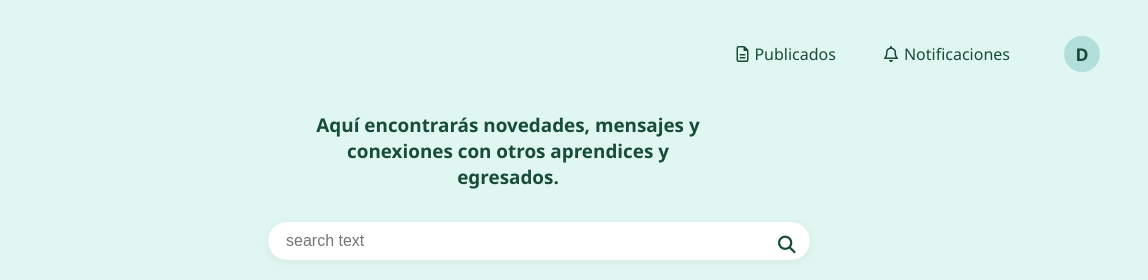
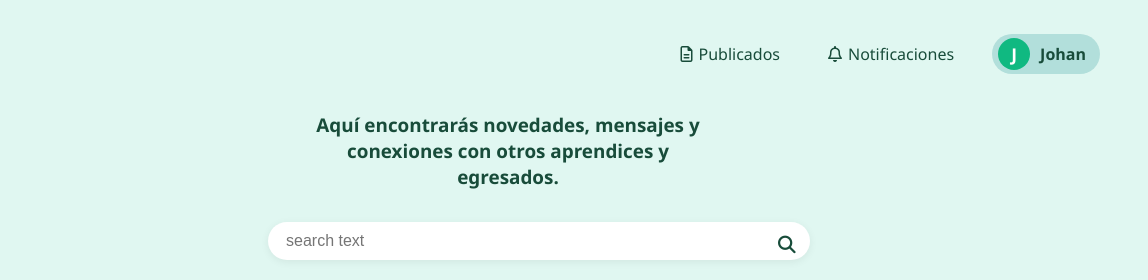
Before and after one commit to johan-ramos/SIP-1, a plain HTML site: page pagina-principal/html/principal.html in a window 1280 px wide. Shown: the top 280 px of the page, 132-1280 px from the left. Drawn offline with Linux system fonts and the light colour scheme.

Commit message:
se agregaron animaciones nuevas

```diff
--- a/pagina-principal/html/css/styles.css
+++ b/pagina-principal/html/css/styles.css
@@ -145,7 +145,7 @@ body, html {
   transition: color 0.18s;
 }
 .option-block:hover {
-  background: #b2dfdb;
+  background: #c0ffff;
   box-shadow: 0 4px 16px #0002;
   transform: translateY(-4px) scale(1.04);
 }
@@ -369,3 +369,36 @@ body, html {
     width: 100%;
   }
 }
+.user-info {
+  display: flex;
+  align-items: center;
+  gap: 10px;
+  background: #b2dfdb;
+  border-radius: 20px;
+  padding: 4px 14px 4px 6px;
+  cursor: pointer;
+  transition: background 0.2s;
+}
+.user-info:hover {
+  background: #10b981;
+}
+.user-avatar {
+  background: #10b981;
+  color: #fff;
+  border-radius: 50%;
+  width: 32px;
+  height: 32px;
+  display: flex;
+  align-items: center;
+  justify-content: center;
+  font-weight: bold;
+  font-size: 1.1rem;
+}
+.user-name {
+  color: #184C3A;
+  font-weight: 600;
+  font-size: 1rem;
+}
+.user-info:hover .user-name {
+  color: #fff;
+}
--- a/pagina-principal/html/principal.html
+++ b/pagina-principal/html/principal.html
@@ -13,16 +13,19 @@
     <nav class="nav-header">
       <a href="../../publicados/html/publicados.html"><i class="fa-regular fa-file-lines"></i> Publicados</a>
       <a href="#" id="notificaciones-btn"><i class="fa-regular fa-bell"></i> Notificaciones</a>
-      <span class="user-circle-big" id="perfil-btn">D</span>
+      <div class="user-info" id="perfil-btn">
+        <span class="user-avatar">J</span>
+        <span class="user-name">Johan</span>
+      </div>
     </nav>
     <!-- Menú de usuario tipo viñeta -->
     <div id="perfil-menu" class="perfil-menu">
       <div class="perfil-menu-arrow"></div>
       <ul>
         <li><i class="fa-regular fa-user"></i> Perfil</li>
-        <li><i class="fa-solid fa-gear"></i> Configuración</li>
-        <li><i class="fa-regular fa-circle-question"></i> Ayuda</li>
-        <li><i class="fa-solid fa-right-from-bracket"></i> Cerrar sesión</li>
+        <li><a href="../../configuracion/html/configuracion.html"><i class="fa-solid fa-gear"></i> Configuración </a></li>
+        <li><a href="#"><i class="fa-regular fa-circle-question"></i> Ayuda</a></li>
+        <li><a href="../../inicio/html/inicio.html"><i class="fa-solid fa-right-from-bracket"></i> Cerrar sesión</a></li>
       </ul>
     </div>
     <!-- Notificaciones Popover -->
--- a/proyectos/html/css/styles.css
+++ b/proyectos/html/css/styles.css
@@ -57,7 +57,7 @@ body {
 .fa-regular.fa-bell,
 .fa-regular.fa-user {
   font-size: 1.5em;
-  color: #7bc6b7;
+  color: #e6f7f2;
   cursor: pointer;
   margin-right: 8px;
   transition: color 0.2s;
```
